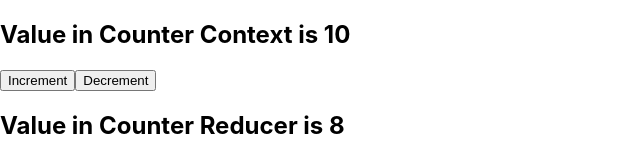
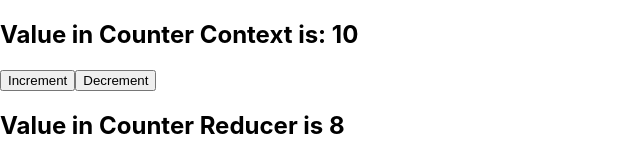
Before and after one commit to rashid-ali-nadeem/usecontext-session, a React (Create React App) app: page / in a window 1280 px wide. Shown: the top 159 px of the page, without its empty margins (0-640 px from the left). Built offline with nearby package versions, Linux system fonts and the light colour scheme.

Commit message:
Update Child.js

```diff
--- a/src/Child.js
+++ b/src/Child.js
@@ -5,7 +5,7 @@ const Child = () => {
     const counterValue = useContext(CounterContext);
     return (
         <div>
-            <h2>Value in Counter Context is {counterValue[0]} </h2>
+            <h2>Value in Counter Context is: {counterValue[0]} </h2>
             <button onClick = {() => {counterValue[1](++counterValue[0])}} >Increment</button>
             <button onClick = {() => {counterValue[1](--counterValue[0])}} >Decrement</button>
         </div>
```
